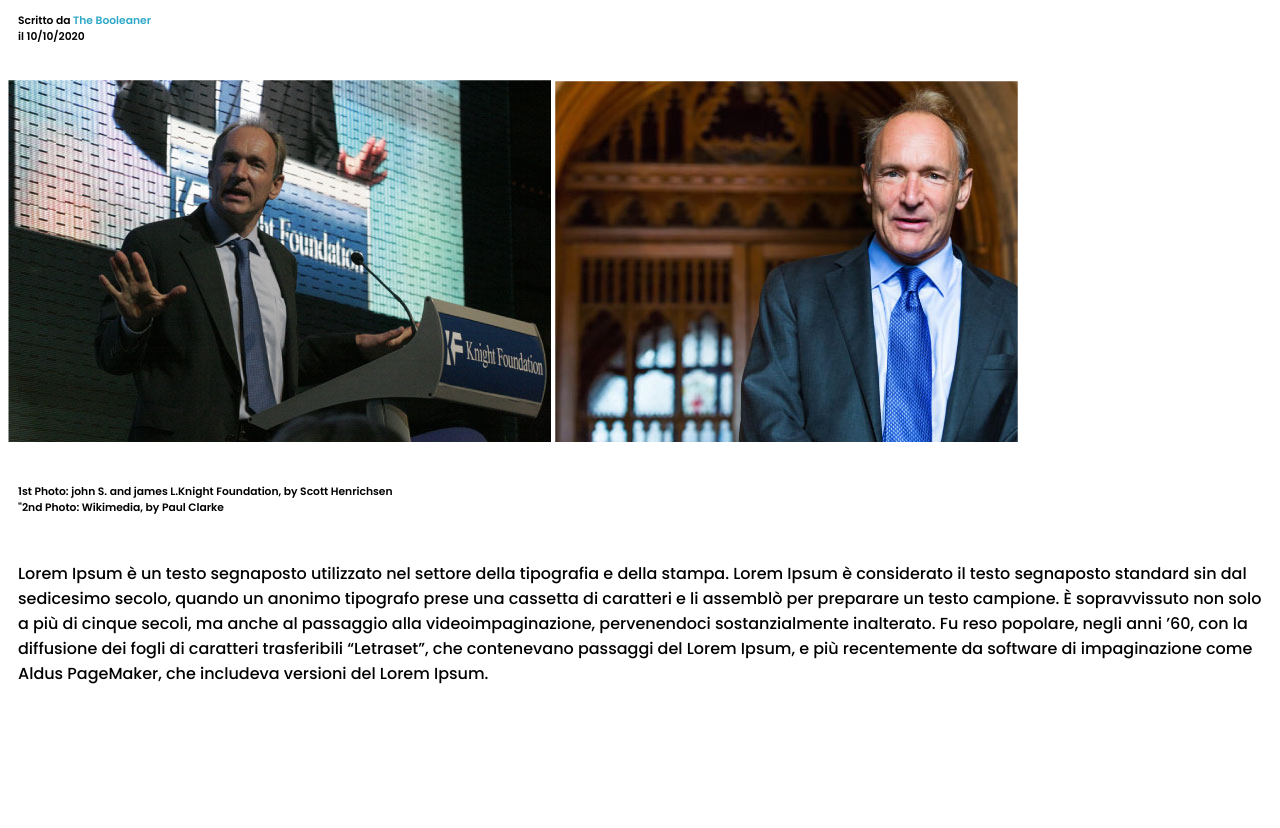
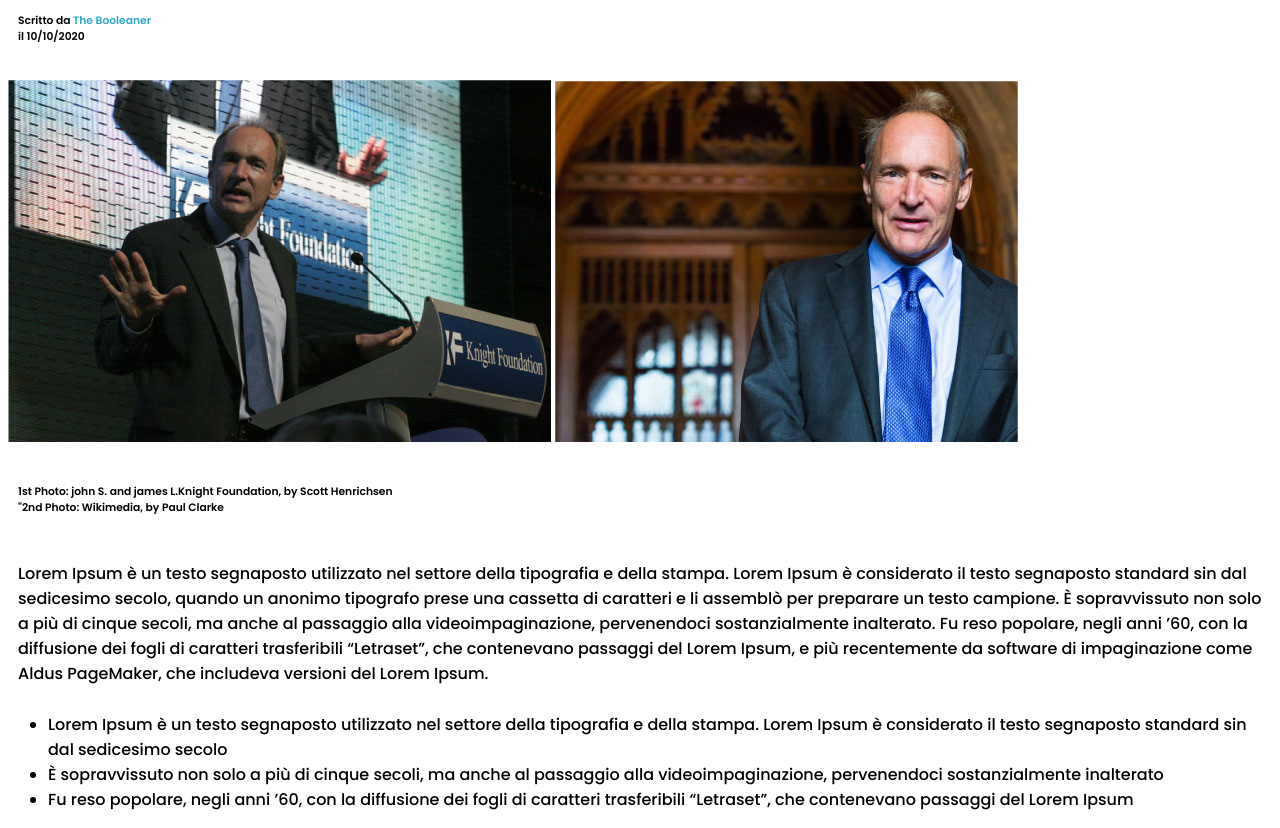
Before and after one commit to EngeneerProgram/The-Booleaners-Repo, a plain HTML site: page index.html in a window 1280 px wide. Shown: the part 358-1186 px from the top of the page. Before the commit the page ends 1070 px from the top, so only its background shows below. Drawn offline with Linux system fonts and the light colour scheme.

Commit message:
Aggiornamento section lista

```diff
--- a/index.html
+++ b/index.html
@@ -20,7 +20,15 @@
     <p>Lorem Ipsum è un testo segnaposto utilizzato nel settore della tipografia e della stampa. Lorem Ipsum è considerato il testo segnaposto standard sin dal sedicesimo secolo, quando un anonimo tipografo prese una cassetta di caratteri e li assemblò per preparare un testo campione. È sopravvissuto non solo a più di cinque secoli, ma anche al passaggio alla videoimpaginazione, pervenendoci sostanzialmente inalterato. Fu reso popolare, negli anni ’60, con la diffusione dei fogli di caratteri trasferibili “Letraset”, che contenevano passaggi del Lorem Ipsum, e più recentemente da software di impaginazione come Aldus PageMaker, che includeva versioni del Lorem Ipsum.</p>
 </section>
 <!--Fine Prima sezione-->
+<section class="lista">
+    <ul>
+        <li>Lorem Ipsum è un testo segnaposto utilizzato nel settore della tipografia e della stampa. Lorem Ipsum è considerato il testo segnaposto standard sin dal sedicesimo secolo</li>
+        <li>È sopravvissuto non solo a più di cinque secoli, ma anche al passaggio alla videoimpaginazione, pervenendoci sostanzialmente inalterato</li>
+        <li>Fu reso popolare, negli anni ’60, con la diffusione dei fogli di caratteri trasferibili “Letraset”, che contenevano passaggi del Lorem Ipsum</li>
+    </ul>
+</section>
 
+<!--Fine section Lista-->
 
 
 
```
